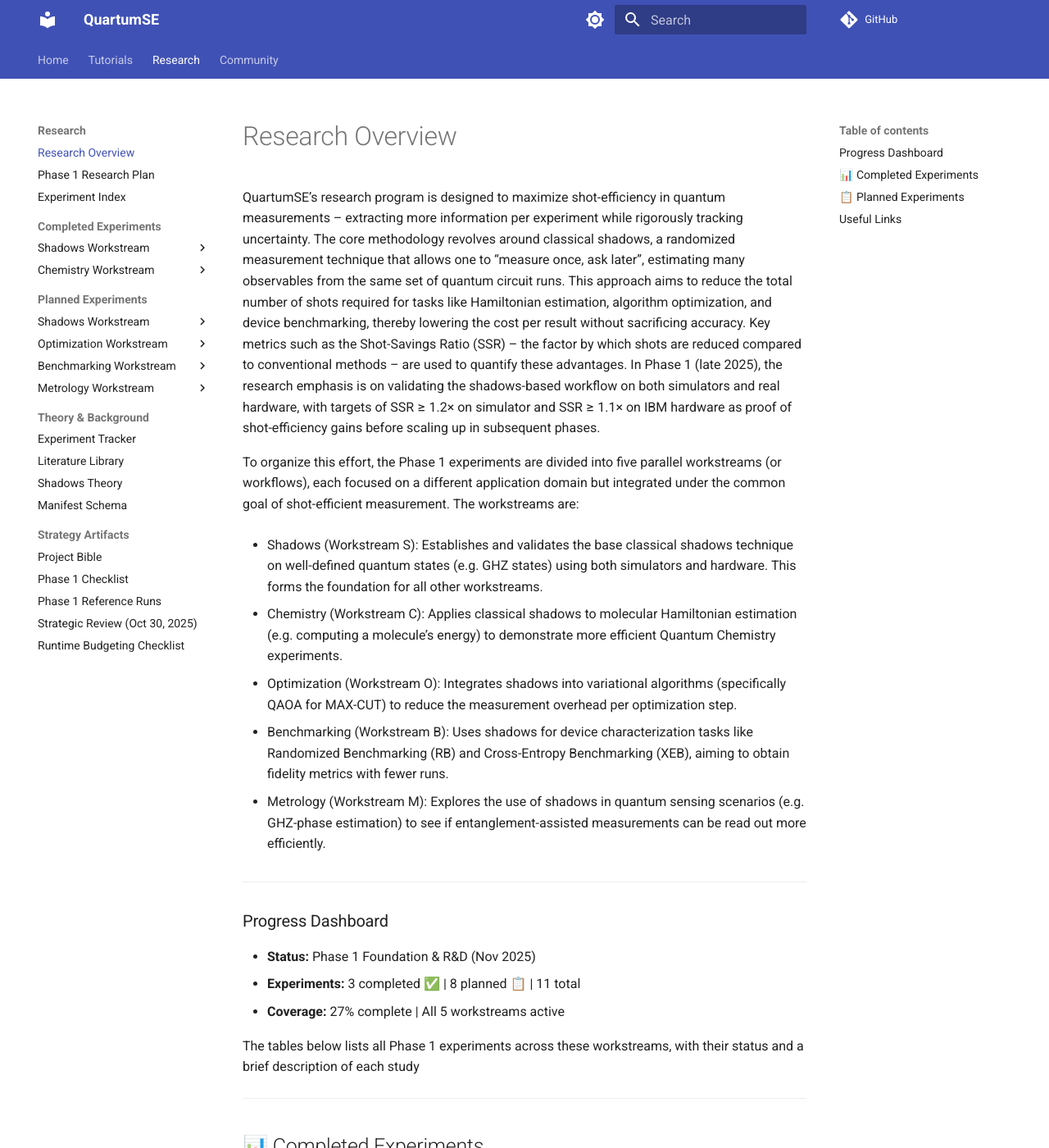
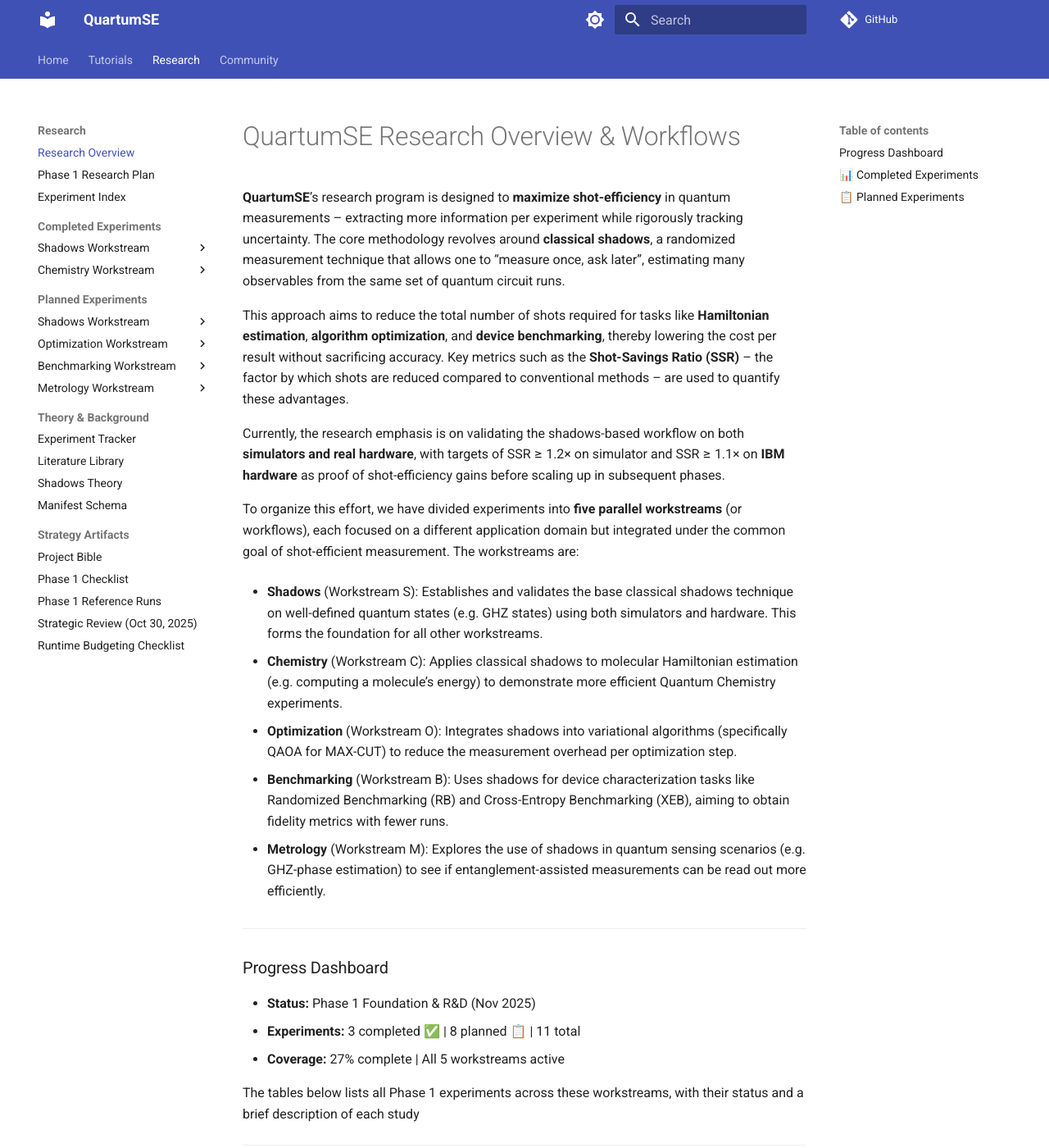
Before and after one commit to QuartumSE/quartumse-internal, an MkDocs documentation site: the page built from docs/research/index.md, in a window 1280 px wide and 1400 px high. Shown: the whole window at 82% size. Built offline with MkDocs 1.6.1 and Material for MkDocs 9.7.7, drawn with Linux system fonts in a browser that asks for light colours; comment, search, counter and statistics services are not loaded.

```diff
--- a/docs/research/index.md
+++ b/docs/research/index.md
@@ -1,18 +1,22 @@
-# Research Overview
+# QuartumSE Research Overview & Workflows
 
-QuartumSE’s research program is designed to maximize shot-efficiency in quantum measurements – extracting more information per experiment while rigorously tracking uncertainty. The core methodology revolves around classical shadows, a randomized measurement technique that allows one to “measure once, ask later”, estimating many observables from the same set of quantum circuit runs. This approach aims to reduce the total number of shots required for tasks like Hamiltonian estimation, algorithm optimization, and device benchmarking, thereby lowering the cost per result without sacrificing accuracy. Key metrics such as the Shot-Savings Ratio (SSR) – the factor by which shots are reduced compared to conventional methods – are used to quantify these advantages. In Phase 1 (late 2025), the research emphasis is on validating the shadows-based workflow on both simulators and real hardware, with targets of SSR ≥ 1.2× on simulator and SSR ≥ 1.1× on IBM hardware as proof of shot-efficiency gains before scaling up in subsequent phases.
+**QuartumSE**’s research program is designed to **maximize shot-efficiency** in quantum measurements – extracting more information per experiment while rigorously tracking uncertainty. The core methodology revolves around **classical shadows**, a randomized measurement technique that allows one to “measure once, ask later”, estimating many observables from the same set of quantum circuit runs.
 
-To organize this effort, the Phase 1 experiments are divided into five parallel workstreams (or workflows), each focused on a different application domain but integrated under the common goal of shot-efficient measurement. The workstreams are:
+This approach aims to reduce the total number of shots required for tasks like **Hamiltonian estimation**, **algorithm optimization**, and **device benchmarking**, thereby lowering the cost per result without sacrificing accuracy. Key metrics such as the **Shot-Savings Ratio (SSR)** – the factor by which shots are reduced compared to conventional methods – are used to quantify these advantages.
 
-- Shadows (Workstream S): Establishes and validates the base classical shadows technique on well-defined quantum states (e.g. GHZ states) using both simulators and hardware. This forms the foundation for all other workstreams.
+Currently, the research emphasis is on validating the shadows-based workflow on both **simulators and real hardware**, with targets of SSR ≥ 1.2× on simulator and SSR ≥ 1.1× on **IBM hardware** as proof of shot-efficiency gains before scaling up in subsequent phases.
 
-- Chemistry (Workstream C): Applies classical shadows to molecular Hamiltonian estimation (e.g. computing a molecule’s energy) to demonstrate more efficient Quantum Chemistry experiments.
+To organize this effort, we have divided experiments into **five parallel workstreams** (or workflows), each focused on a different application domain but integrated under the common goal of shot-efficient measurement. The workstreams are:
 
-- Optimization (Workstream O): Integrates shadows into variational algorithms (specifically QAOA for MAX-CUT) to reduce the measurement overhead per optimization step.
+- **Shadows** (Workstream S): Establishes and validates the base classical shadows technique on well-defined quantum states (e.g. GHZ states) using both simulators and hardware. This forms the foundation for all other workstreams.
 
-- Benchmarking (Workstream B): Uses shadows for device characterization tasks like Randomized Benchmarking (RB) and Cross-Entropy Benchmarking (XEB), aiming to obtain fidelity metrics with fewer runs.
+- **Chemistry** (Workstream C): Applies classical shadows to molecular Hamiltonian estimation (e.g. computing a molecule’s energy) to demonstrate more efficient Quantum Chemistry experiments.
 
-- Metrology (Workstream M): Explores the use of shadows in quantum sensing scenarios (e.g. GHZ-phase estimation) to see if entanglement-assisted measurements can be read out more efficiently.
+- **Optimization** (Workstream O): Integrates shadows into variational algorithms (specifically QAOA for MAX-CUT) to reduce the measurement overhead per optimization step.
+
+- **Benchmarking** (Workstream B): Uses shadows for device characterization tasks like Randomized Benchmarking (RB) and Cross-Entropy Benchmarking (XEB), aiming to obtain fidelity metrics with fewer runs.
+
+- **Metrology** (Workstream M): Explores the use of shadows in quantum sensing scenarios (e.g. GHZ-phase estimation) to see if entanglement-assisted measurements can be read out more efficiently.
 
 ---
 
@@ -51,12 +55,10 @@ The tables below lists all Phase 1 experiments across these workstreams, with th
 
 ---
 
-## Useful Links
+[Results & Analysis](experiments/index.md)
 
-- [Results & Analysis](experiments/index.md)
+[Theory & Data Models](experiments/index.md)
 
-- [Theory & Data Models](experiments/index.md)
+[Literature Library](experiments/index.md)
 
-- [Literature Library](experiments/index.md)
-
-- [Collaborate](experiments/index.md)
+[Collaborate](experiments/index.md)
```
